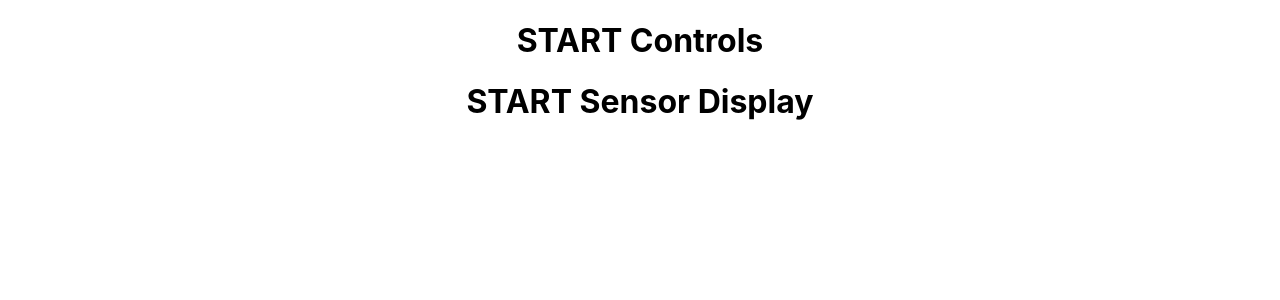
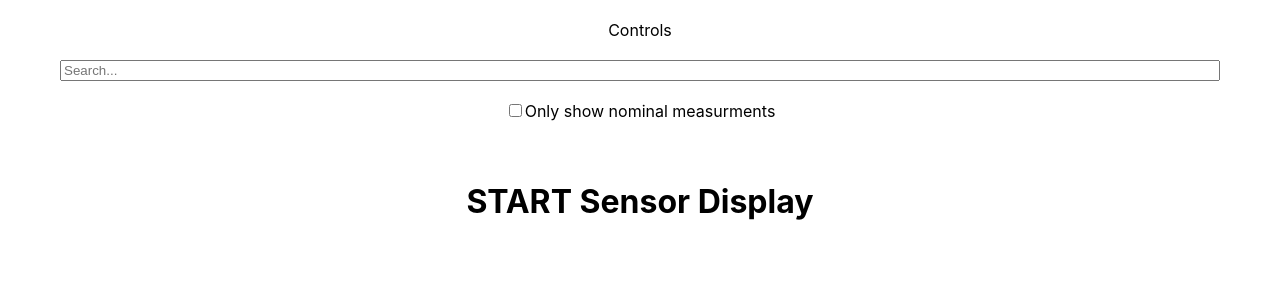
Before and after one commit to outrun-coder/neatleaf_sensor_groups, a React (Create React App) app: page / in a window 1280 px wide. Shown: the top 300 px of the page. Built offline with nearby package versions, Linux system fonts and the light colour scheme.

Commit message:
Block and style controls form

```diff
--- a/src/components/controls.tsx
+++ b/src/components/controls.tsx
@@ -1,8 +1,23 @@
+import { Form } from "react-bootstrap";
 
 
 const Controls = () => {
   return (
-    <h1>START Controls</h1>
+    <Form>
+      <Form.Group style={{display: 'Flex', flexDirection: 'column', padding: '20px 60px'}}>
+        <Form.Label style={{marginBottom: '20px'}}>
+          Controls
+        </Form.Label>
+        <Form.Control
+          type="text"
+          placeholder="Search..."
+          style={{marginBottom: '20px'}}/>
+        <Form.Check
+          type="checkbox"
+          label="Only show nominal measurments"
+          style={{marginBottom: '20px'}}/>
+      </Form.Group>
+    </Form>
   );
 }
 
```
